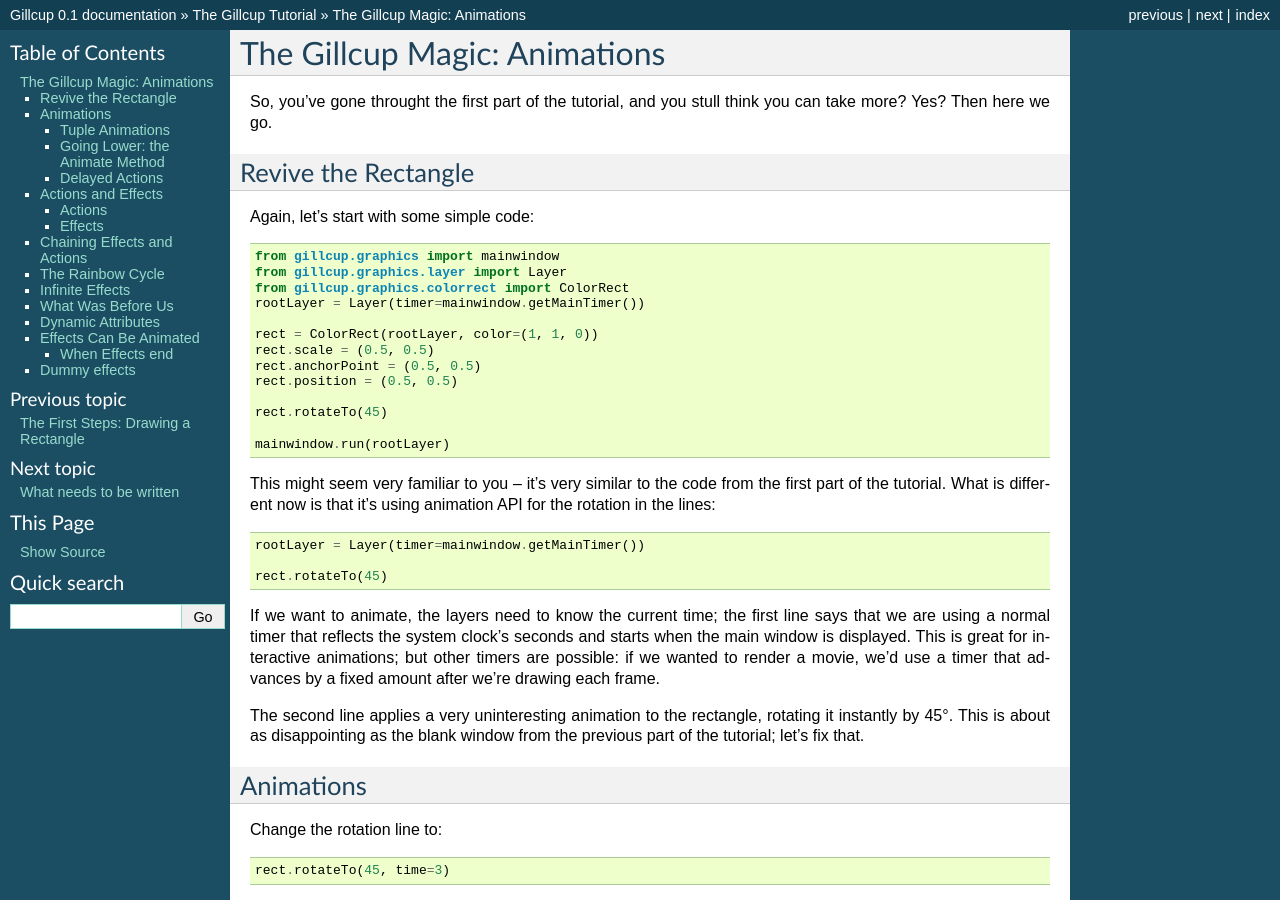
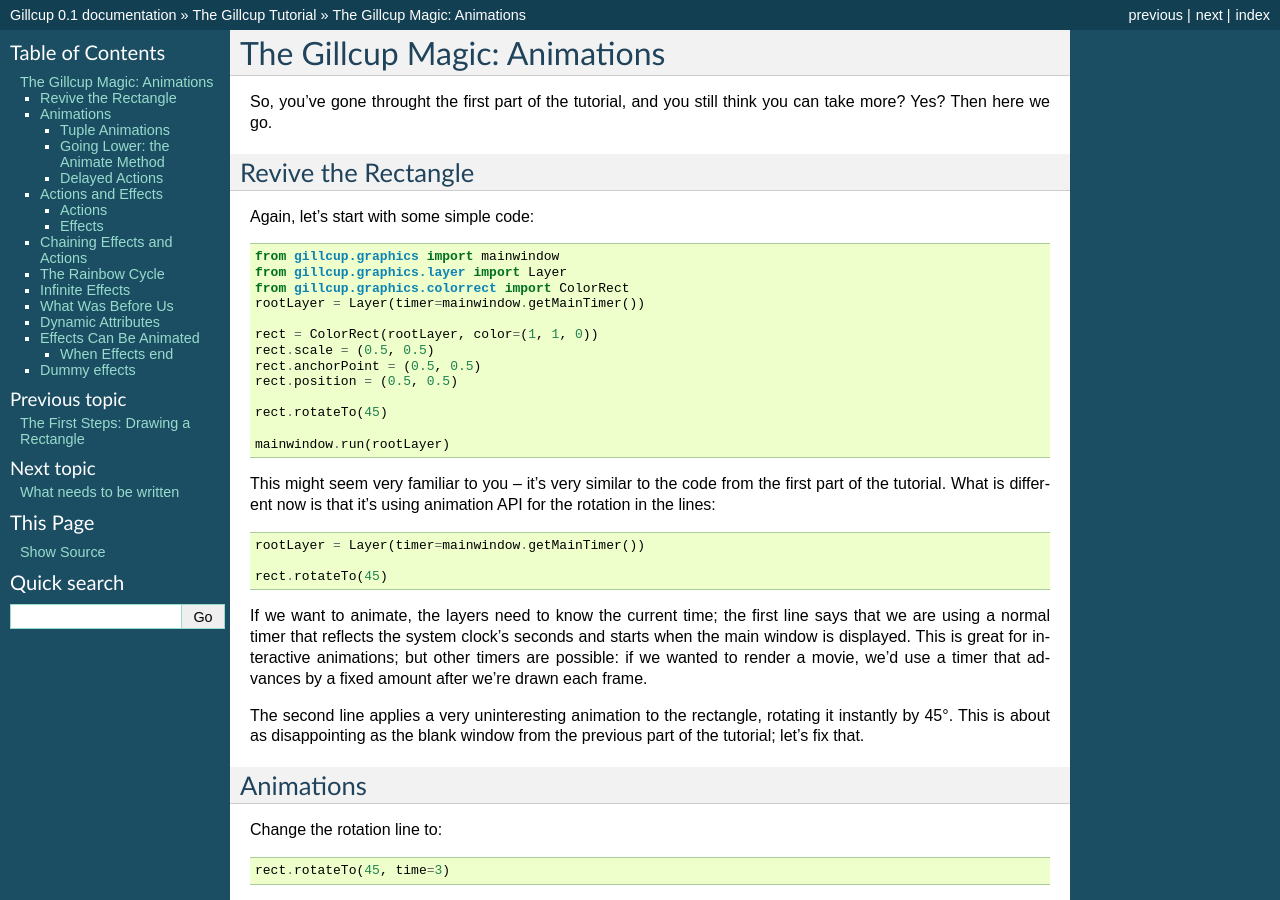
Before and after one commit to encukou/gillcup, a Sphinx documentation site: the page built from doc/source/tutorial2.rst, in a window 1280 px wide and 900 px high. Built offline with Sphinx 7.4.7, drawn with Linux system fonts in a browser that asks for light colours; some of the changed text lies outside the part shown.

Commit message:
Documentation typo fixes

```diff
--- a/doc/source/tutorial2.rst
+++ b/doc/source/tutorial2.rst
@@ -1,7 +1,7 @@
 The Gillcup Magic: Animations
 =============================
 
-So, you've gone throught the first part of the tutorial, and you stull think
+So, you've gone throught the first part of the tutorial, and you still think
 you can take more? Yes? Then here we go.
 
 
@@ -36,7 +36,7 @@ If we want to animate, the layers need to know the current time; the first line
 says that we are using a normal timer that reflects the system clock's seconds
 and starts when the main window is displayed. This is great for interactive
 animations; but other timers are possible: if we wanted to render a movie, we'd
-use a timer that advances by a fixed amount after we're drawing each frame.
+use a timer that advances by a fixed amount after we're drawn each frame.
 
 The second line applies a very uninteresting animation to the rectangle,
 rotating it instantly by 45°. This is about as disappointing as the blank
@@ -107,7 +107,7 @@ This time, the animation starts a second after the window is shown.
 Actions and Effects
 -------------------
 
-Once again replace the animation line, this time with:
+Once again replace the animation line, this time with::
 
     action = rect.rotationTo(45, time=3)
     rect.apply(action, dt=1)
@@ -248,7 +248,7 @@ and setting the chain's end; it may useful to you.
 Infinite Effects
 ----------------
 
-Replace your animation by the following:
+Replace your animation by the following::
 
     rect.rotateTo(90, time=1, infinite=True)
 
@@ -379,7 +379,7 @@ Dummy effects
 
 
 
-..  [1] The default time timer happens to be in seconds; the actual animations
+..  [1] The default timer's time happens to be in seconds; the actual animations
     don't care about what the unit of time is.
 
 
```
Also changed, not shown: other parts of doc/source/tutorial2.rst (+1 -1 lines).
